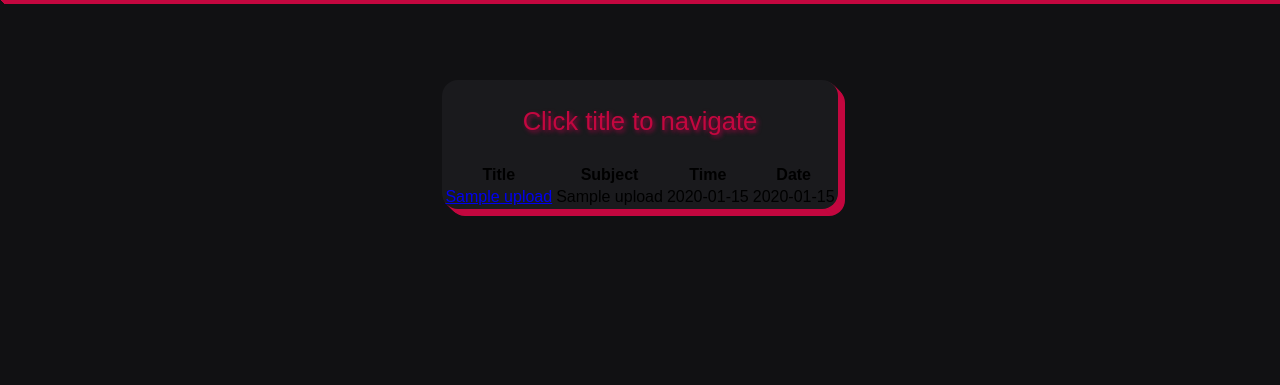
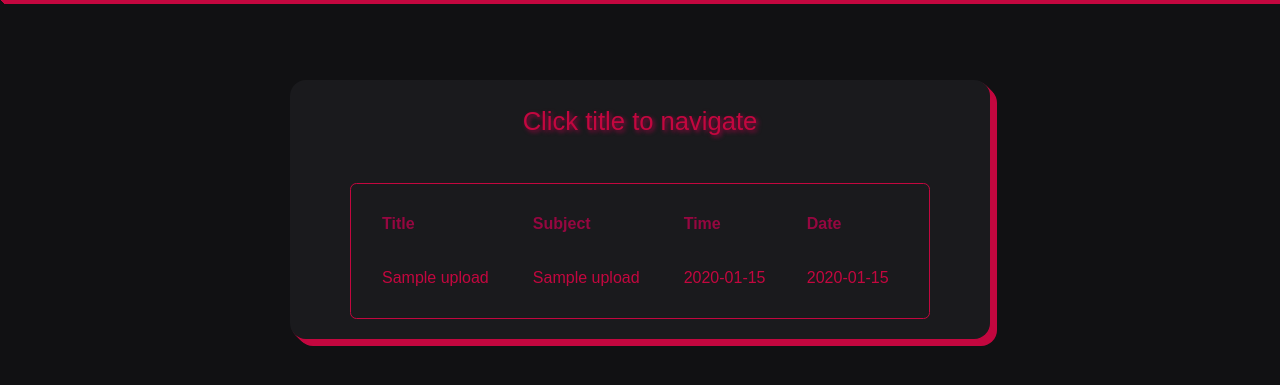
Before and after one commit to oskrsjlnd/imageboard, a Flask app: template templates/my_uploads.html in a window 1280 px wide. Shown: the part 70-455 px from the top of the page. Run offline with Flask 2, Linux system fonts and the light colour scheme; the template is opened without the code that fills it: most values are stand-ins (such as "Sample title", 1, 10 or a date in 2020); some libraries are stand-ins or nearby versions.

Commit message:
fix statements due to var name changes

```diff
--- a/templates/my_uploads.html
+++ b/templates/my_uploads.html
@@ -1,7 +1,7 @@
 {% extends "skeleton.html" %}
 
 {% block title %}
-    My uploads
+    my uploads
 {% endblock %}
 
 {% block navlinks %}
@@ -14,8 +14,8 @@
     <div class="item_container">
     {% if uploads is defined and uploads|length > 0 %}
        <h1 class="header_1">Click title to navigate</h1>
-       <div class="upload_list">
-           <table class="my_uploads">
+       <div class="list_container">
+           <table class="list">
            <thead>
            <tr>
                <th>Title</th>
@@ -27,7 +27,7 @@
            <tbody>
            {% for upload in uploads %}
                <tr>
-                   <td><a class="myup_link" href="{{url_for('show_image', image_id=upload[0])}}">{{ upload[2] }}</a></td>
+                   <td><a class="edit_admin" href="{{url_for('show_image', image_id=upload[0])}}">{{ upload[2] }}</a></td>
                    <td>{{ upload[1] }}</td>
                    <td>{{ upload[3].strftime('%H:%M') }}</td>
                    <td>{{ upload[3].strftime('%d/%m/%Y') }}</td>
```
